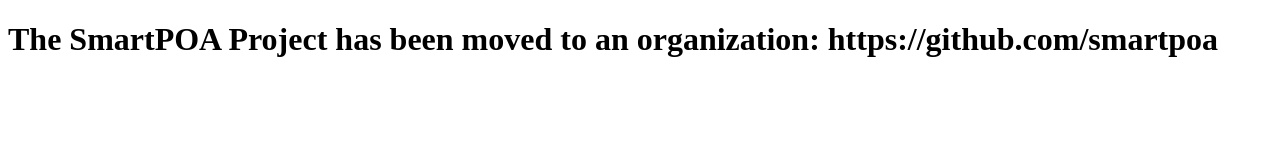
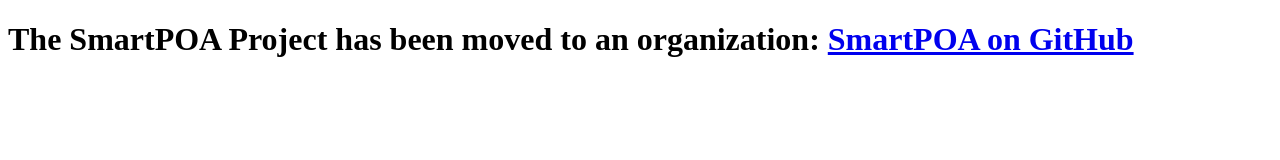
Before and after one commit to aizr1/spoa, a plain HTML site: page index.html in a window 1280 px wide. Drawn offline with Linux system fonts and the light colour scheme.

Commit message:
Update index.html

```diff
--- a/index.html
+++ b/index.html
@@ -4,9 +4,9 @@
     <meta charset="UTF-8">
     <meta http-equiv="X-UA-Compatible" content="IE=edge">
     <meta name="viewport" content="width=device-width, initial-scale=1.0">
-    <title>Smart POA Redirect</title>
+    <title>Smart POA Project Redirect</title>
 </head>
 <body>
-    <h1>The SmartPOA Project has been moved to an organization: https://github.com/smartpoa</h1>
+    <h1>The SmartPOA Project has been moved to an organization: <a href="https://github.com/smartpoa">SmartPOA on GitHub</a></h1>
 </body>
 </html>
```
